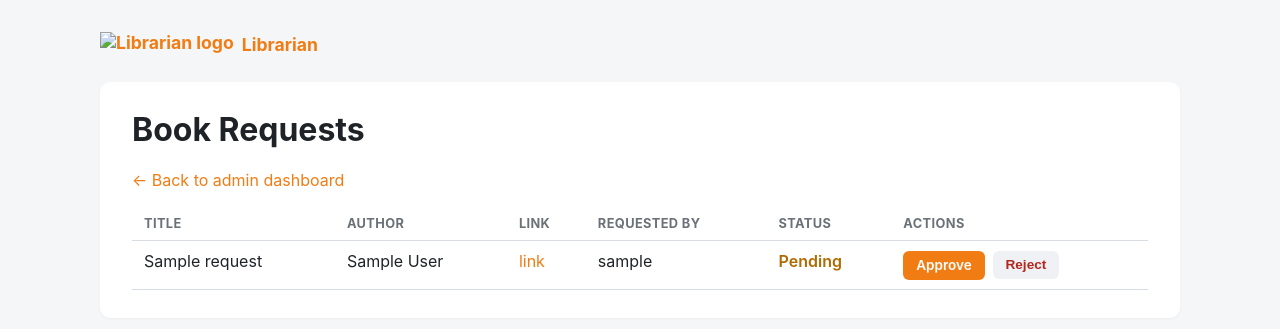
After one commit to TheKeyholdingCompany/librarian, a Flask app: template app/admin/templates/admin/requests.html in a window 1280 px wide. The commit adds this page. Shown: the top 329 px of the page. Run offline with Flask 3, Linux system fonts and the light colour scheme; the template is opened without the code that fills it: most values are stand-ins (such as "Sample title", 1, 10 or a date in 2020); parts of the project's set-up code (start-up, migrations or seed data) failed here and were passed over.

Commit message:
feat(requests): add admin review page and reject action
Co-Authored-By: Claude Sonnet 4.6 <noreply@anthropic.com>

```diff
--- a/app/admin/templates/admin/dashboard.html
+++ b/app/admin/templates/admin/dashboard.html
@@ -33,6 +33,7 @@
     <p><a href="{{ url_for('library.index') }}">Manage Books</a> — View, edit, and delete books in the library.</p>
     <p><a href="{{ url_for('admin.users') }}">Manage Users</a> — View the local mirror of users signed in via Keycloak. Passwords and roles are managed in Keycloak.</p>
     <p><a href="{{ url_for('admin.borrowers') }}">Borrower Dashboard</a> — See all signed-up accounts and their borrowed books, borrow dates, due dates, and return dates.</p>
+    <p><a href="{{ url_for('admin.book_requests') }}">Review Book Requests</a> — Approve or reject books suggested by borrowers.{% if pending_request_count %} <strong>({{ pending_request_count }} pending)</strong>{% endif %}</p>
     <p class="muted">This page is only visible to users with the <code>admin</code> role. Borrowers who try to visit it get a <code>403 Forbidden</code>.</p>
     <p><a href="{{ url_for('library.index') }}">← Back home</a></p>
   </div>
--- /dev/null
+++ b/app/admin/templates/admin/requests.html
@@ -0,0 +1,84 @@
+{% extends "base.html" %}
+
+{% block title %}Book Requests — Librarian{% endblock %}
+
+{% block extra_styles %}
+<style>
+  .brand { margin-bottom: 1.5rem; }
+  h1 { margin-top: 0; }
+  table { width: 100%; border-collapse: collapse; margin-top: 1rem; }
+  th, td { text-align: left; padding: 0.6rem 0.75rem; border-bottom: 1px solid var(--border); vertical-align: top; }
+  th { font-size: 0.8rem; text-transform: uppercase; letter-spacing: 0.03em; color: var(--muted); }
+  .status { font-weight: 600; text-transform: capitalize; }
+  .status.pending { color: #b06a00; }
+  .status.approved { color: #1a7f37; }
+  .status.rejected { color: #b3261e; }
+  .row-actions { display: flex; gap: 0.5rem; }
+  .btn {
+    display: inline-block;
+    padding: 0.4rem 0.8rem;
+    border-radius: 6px;
+    font-size: 0.85rem;
+    font-weight: 600;
+    border: none;
+    cursor: pointer;
+    text-decoration: none;
+  }
+  .btn-approve { background: var(--brand); color: white; }
+  .btn-approve:hover { background: var(--brand-dark); text-decoration: none; }
+  .btn-reject { background: #f0f1f4; color: #b3261e; }
+  .btn-reject:hover { background: #e6e7ea; }
+</style>
+{% endblock %}
+
+{% block content %}
+<div class="container">
+  {% include "_brand.html" %}
+  <div class="card">
+    <h1>Book Requests</h1>
+    <p><a href="{{ url_for('admin.dashboard') }}">← Back to admin dashboard</a></p>
+
+    {% if requests %}
+    <table>
+      <thead>
+        <tr>
+          <th>Title</th>
+          <th>Author</th>
+          <th>Link</th>
+          <th>Requested by</th>
+          <th>Status</th>
+          <th>Actions</th>
+        </tr>
+      </thead>
+      <tbody>
+        {% for r in requests %}
+        <tr>
+          <td>{{ r.title }}</td>
+          <td>{{ r.author }}</td>
+          <td><a href="{{ r.link }}" target="_blank" rel="noopener">link</a></td>
+          <td>{{ r.requester.username if r.requester else "—" }}</td>
+          <td><span class="status {{ r.status }}">{{ r.status }}</span></td>
+          <td>
+            {% if r.status == "pending" %}
+            <div class="row-actions">
+              <a class="btn btn-approve" href="{{ url_for('library.add_book', request_id=r.id) }}">Approve</a>
+              <form method="POST" action="{{ url_for('admin.reject_request', request_id=r.id) }}">
+                {# Bare token: this template has no FlaskForm, but CSRF protection still applies. #}
+                <input type="hidden" name="csrf_token" value="{{ csrf_token() }}">
+                <button type="submit" class="btn btn-reject">Reject</button>
+              </form>
+            </div>
+            {% else %}
+            <span class="muted">Reviewed{% if r.reviewer %} by {{ r.reviewer.username }}{% endif %}</span>
+            {% endif %}
+          </td>
+        </tr>
+        {% endfor %}
+      </tbody>
+    </table>
+    {% else %}
+    <p class="muted">No book requests yet.</p>
+    {% endif %}
+  </div>
+</div>
+{% endblock %}
```
Also changed, not shown: app/admin/routes.py (+50 -2 lines).
